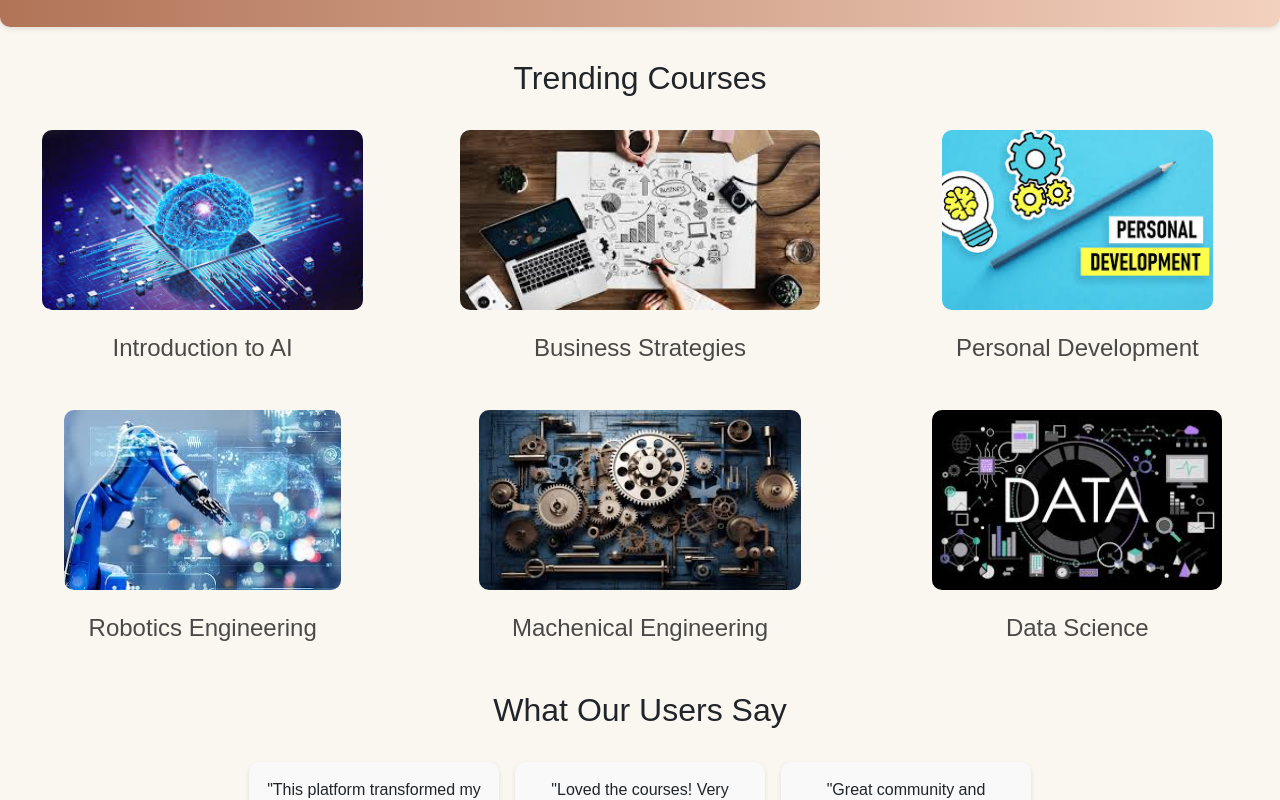
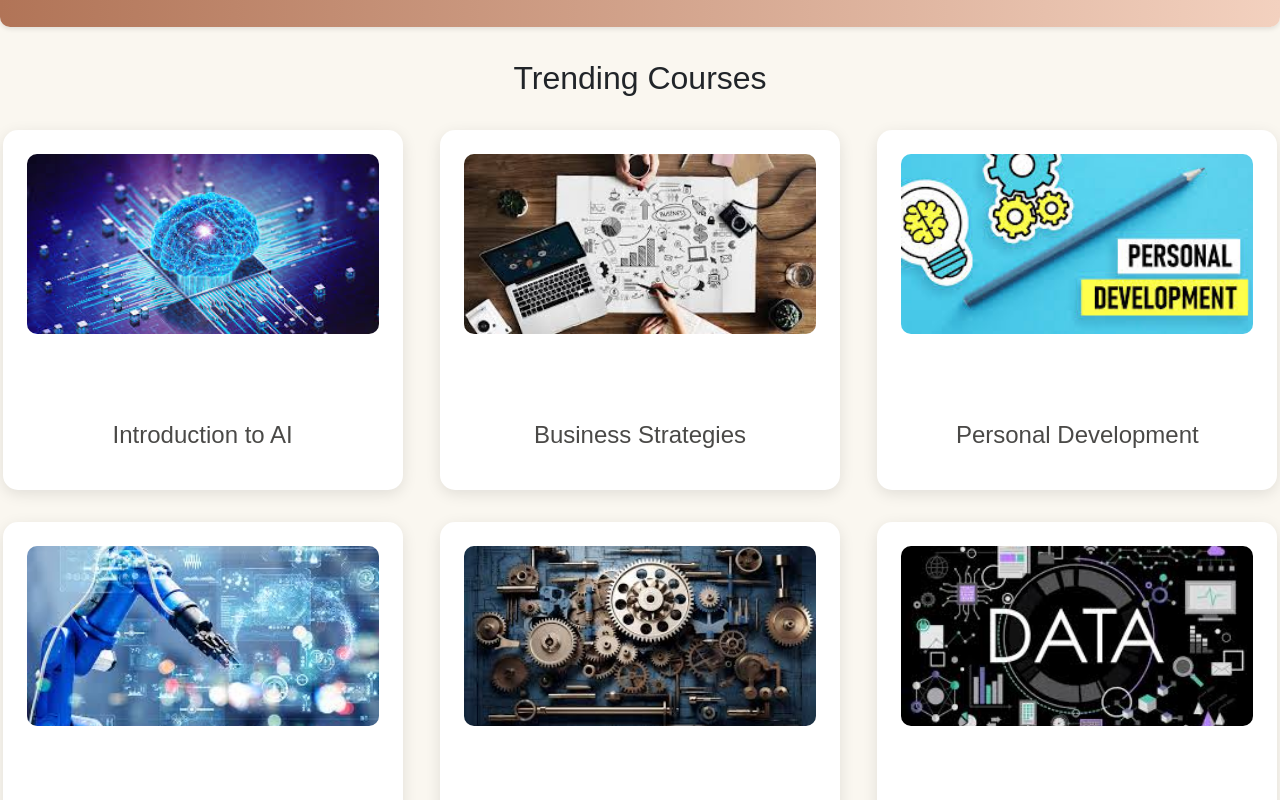
Before and after one commit to MHassanAr/Angular-Course-Listing-App, an Angular app in the folder angular-course-listing-app/: page / in a window 1280 px wide. Shown: the part 1560-2360 px from the top of the page. Built offline with nearby package versions, Linux system fonts and the light colour scheme.

Commit message:
Redesign the Courses card

```diff
--- a/angular-course-listing-app/src/app/pages/home/home.component.css
+++ b/angular-course-listing-app/src/app/pages/home/home.component.css
@@ -88,7 +88,7 @@
     justify-items: center;
   }
 
-course-card {
+  .course-card {
     background-color: #ffffff;
     border-radius: 15px;
     box-shadow: 0 4px 15px rgba(0, 0, 0, 0.1);
```
Lines whose indentation alone changed are shown as unchanged.
